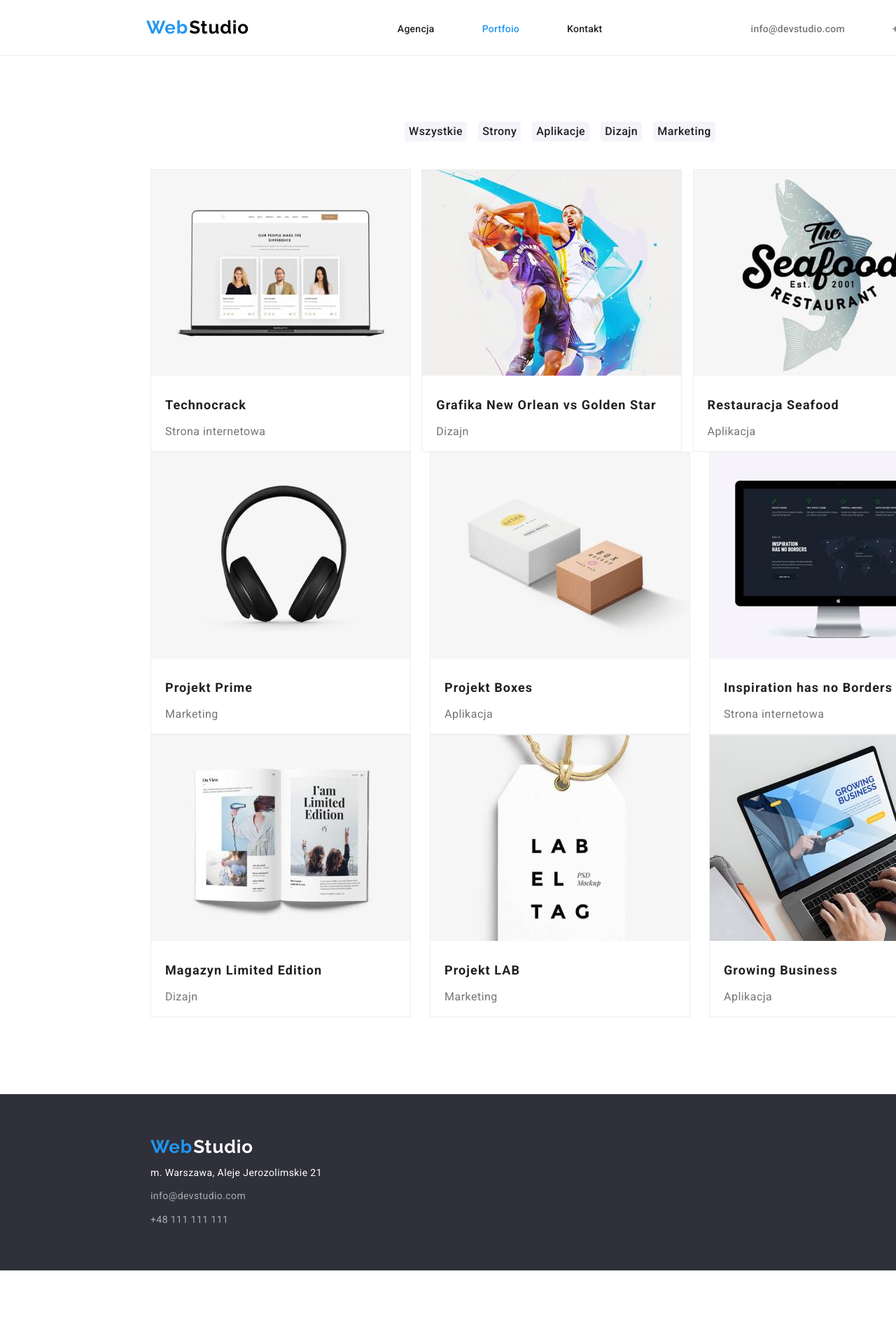
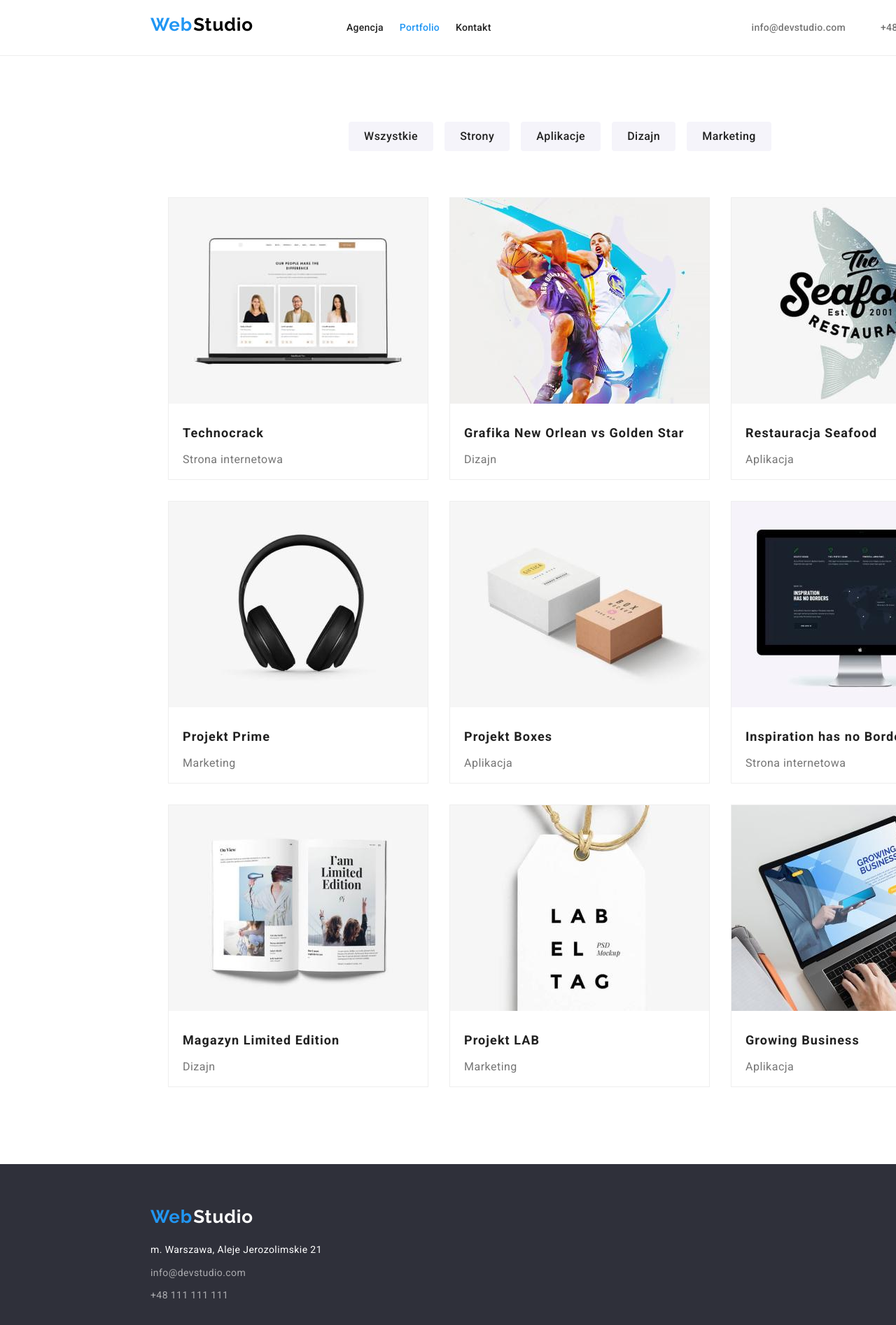
Before and after one commit to marcinucieklak/goit-markup-hw-03, a plain HTML site: page portfolio.html in a window 1280 px wide. Shown: the top 1894 px of the page at 70% size. Before the commit the page ends 1816 px from the top, so only its background shows below. Drawn offline with nearby package versions, Linux system fonts and the light colour scheme.

Commit message:
after tutor correction: 1) header and footer fixed 2) .container 1200px margin 0 auto and body 1600 px 3) missplaced sing > cleared and gaps in grid corrected 4) padding in buttons corrected 5) number of base colors reduced 6) clases .footer and .header changed to <footer> <hader>

```diff
--- a/css/styles.css
+++ b/css/styles.css
@@ -6,38 +6,58 @@
 @import url('https://fonts.googleapis.com/css2?family=Raleway:wght@700&family=Roboto:wght@400;500;700;900&display=swap');
 
 :root {
-    --logo-color: #2196F3;
-    --logo-color-dark: #000000;
-    --logo-color-light: #FFFFFF;
-    --text-collor-one:#000000;
-    --text-color-two:#212121;
-    --text-color-tree:#757575;
-    --text-color-four:#FFFFFF;
-    --text-color-five:#2196F3;
-    --text-color-six: rgba(255, 255, 255, 0.6);
-    --bg-color-one: #ffffff;
-    --bg-color-two: #E5E5E5;
-    --bg-color-tree: #F5F4FA;
-    --bg-color-four: #2F303A;
-    --bg-color-five: #2196F3;
-    --border-color-one: #EEEEEE;
-    --border-color-two: #ECECEC;
+    --base-color-blue: #2196F3;
+    --base-color-black: #000000;
+    --base-color-white: #FFFFFF;
+    --base-color-darck-grey:#212121;
+    --base-color-darck-grey-two: #2F303A;
+    --base-color-grey:#757575;
+    --base-color-pale: rgba(255, 255, 255, 0.6);
+    --base-color-ligth-one: #E5E5E5;
+    --base-color-ligth-two: #F5F4FA;
+    --base-color-ligth-tree: #EEEEEE;
+    --base-color-ligth-four: #ECECEC;
 }
 
 body {
     font-family: "Roboto", "Raleway", sans-serif;
-    background-color: var(--bg-color-one, #FFFFFF);
-    color: var(--text-collor-one, #000000);
+    background-color: var(--base-color-white, #FFFFFF);
+    color: var(--base-color-black, #000000);
+    width: 1600px;
+}
+
+header {
+    background-color: var(--base-color-white, #FFFFFF);
+    width: 1600px;
+    height: 80px;
+    border-bottom-color: var(--base-color-ligth-tree, #EEEEEE);
+    border-bottom-style: solid;
+    border-bottom-width: 1px;
+}
+
+footer {
+    background-color:var(--base-color-darck-grey-two, #2F303A);
+    box-sizing: border-box;
+    padding-top: 60px;
+    padding-bottom: 60px;
+    width: 1600px;
+    height: 252px;
 }
 
 .container{
-    width: 1600px;
+    width: 1200px;
+    margin: 0 auto;
 }
 
 .section{
   box-sizing: border-box;
   padding-top: 94px;
   padding-bottom: 94px;
+}
+
+.section-four-paragraph{
+        box-sizing: border-box;
+        padding-top: 94px;
 }
 
 /* wyjątek - wymuszenie usunięcia przerwy pomiędzy elementami liniowymi*/
@@ -52,12 +72,12 @@ body {
 }
 
 link:hover, link:focus {
-   color: var(--text-color-five, #2196F3);
+   color: var(--base-color-blue, #2196F3);
 }
 
 .header-link-navigation {
-    margin-inline: 32px;
-    color: var(--text-color-two, #212121);
+    color: var(--base-color-darck-grey, #212121);
+    margin-inline: 23px;
     font-size: 14px;
     font-weight: 500;
     line-height: 1.1;
@@ -65,10 +85,17 @@ link:hover, link:focus {
     text-align: left
 }
 
+.header-link-navigation:first-of-type{
+    margin-left: 0px;
+}
+
+.header-link-navigation:last-of-type{
+    margin-right: 0px;
+}
+
 /* docelowo portfolio .header-link-navigation:visited */
 .header-link-navigation-selected {
-    margin-inline: 32px;
-    color: var(--text-color-five, #2196F3);
+    color: var(--base-color-blue, #2196F3);
     font-size: 14px;
     font-weight: 500;
     line-height: 1.1;
@@ -76,24 +103,14 @@ link:hover, link:focus {
     text-align: left
 }
 
-.header-link-navigation:first-child {
-    margin-left: 0px;
-    margin-right: 32px;
-}
-
-.header-link-navigation:last-child {
-    margin-left: 32px;
-    margin-right: 0px;
-}
-
 
 .header-link-navigation:hover, .header-link-navigation:focus {
-    color: var(--text-color-five, #2196F3);
+    color: var(--base-color-blue, #2196F3);
 }
 
 .header-link-addresses{
-    margin-inline: 32px;
-    color: var(--text-color-tree, #757575);
+    color: var(--base-color-grey, #757575);
+    margin-inline: 25px;
     font-size: 14px;
     font-weight: 500;
     line-height: 1.1;
@@ -101,33 +118,27 @@ link:hover, link:focus {
     text-align: left;
 }
 
-.header-link-addresses:first-child {
-    margin-left: 0px;
-    margin-right: 32px;
+.header-link-addresses:first-of-type {
+    margin-left: 0px
 }
 
-.header-link-addresses:last-child {
-    margin-left: 32px;
-    margin-right: 0px;
+.header-link-addresses:last-of-type {
+    margin-right: 0px
 }
 
 .header-link-addresses:hover, .header-link-addresses:focus {
-    color: var(--text-color-five, #2196F3);
+    color: var(--base-color-blue, #2196F3);
 }
 
-.header {
-    background-color: var(--bg-color-one, #FFFFFF);
-    height: 80px;
+.header-layout{
     display: flex;
     justify-content: space-between;
-    border-bottom-color: var(--border-color-one, #EEEEEE);
-    border-bottom-style: solid;
-    border-bottom-width: 1px;
 }
 
 .header-logo{
     padding-top: 24px;
-    padding-left: 215px;
+    padding-left: 15px;
+    padding-right: 94px;
     font-size: 26px;
     font-weight: 700;
     line-height: 1.2;
@@ -138,29 +149,31 @@ link:hover, link:focus {
 
 .header-logo-web {
     font-family: Raleway;
-    color: var(--logo-color, #2196F3);
+    color: var(--base-color-blue, #2196F3);
 }
 
 .header-logo-studio {
-    color:var(--logo-color-dark, #000000);
+    color:var(--base-color-black, #000000);
     font-family: Raleway;
 }
 
 .header-navigation {
-    display: inline-block;
-    justify-content: center;
-    padding-top: 32px;
+    display: inline-flex;
+    justify-content: space-between;
+    padding: 32px;
 }
 
+
+
 .header-addresses {
-    display: inline-block;
-    justify-content: center;
-    padding-top: 32px;
-    padding-right: 215px;
+    display: inline-flex;
+    justify-content: space-between;
+    padding: 32px;
+
 }
 
 .section-topmain {
-    background-color: var(--bg-color-four, #2F303A);
+    background-color: var(--base-color-darck-grey-two, #2F303A);
     margin: 0;
     box-sizing:border-box;
     padding-top: 200px;
@@ -169,7 +182,7 @@ link:hover, link:focus {
 }
 
 .title-one {
-    color: var(--text-color-four, #FFFFFF);
+    color: var(--base-color-white, #FFFFFF);
     text-align: center;
     font-weight: 900;
     font-size: 44px;
@@ -182,7 +195,7 @@ link:hover, link:focus {
 .button-topmain {
     width: 200px;
     height: 50px;
-    background: var(--bg-color-five, #2196F3);
+    background: var(--base-color-blue, #2196F3);
     color: var(--text-color-four, #FFFFFF);
     box-shadow: 0px 4px 4px rgba(0, 0, 0, 0.15);
     border-radius: 4px;
@@ -195,17 +208,21 @@ link:hover, link:focus {
 }
 
 .section-list {
-    padding-left: 215px;
-    padding-right: 215px;
     display: flex;
     justify-content: space-between;
     list-style-type: none;
-    padding-top: 24px;
-    flex-wrap: wrap;
+}
+
+.portfolio-list{
+    display: grid;
+    grid: auto / auto auto auto;
+    grid-gap: 30px;
+    list-style-type: none;
+    padding-top: 50px;
 }
 
 .title-tree {
-    color: var(--text-color-two, #212121);
+    color: var(--base-color-darck-grey, #212121);
     font-size: 14px;
     font-weight: 700;
     line-height: 1.1;
@@ -218,7 +235,7 @@ link:hover, link:focus {
     height: 75px;
     width: 270px;
     border-radius: nullpx;
-    color: var(--text-color-tree, #757575);
+    color: var(--base-color-grey, #757575);
     font-size: 14px;
     font-weight: 400;
     line-height: 1.7;
@@ -227,7 +244,7 @@ link:hover, link:focus {
 }
 
 .title-two {
-    color: var(--text-color-two, #212121);
+    color: var(--base-color-darck-grey, #212121);
     font-size: 36px;
     font-weight: 700;
     line-height: 1.2;
@@ -236,11 +253,11 @@ link:hover, link:focus {
 }
 
 .background-ourteam {
-    background-color: var(--bg-color-tree, #F5F4FA);
+    background-color: var(--base-color-ligth-two, #F5F4FA);
 }
 
 .photo-box {
-    background-color: var(--bg-color-one, #FFFFFF);
+    background-color: var(--base-color-white, #FFFFFF);
     height: 368px;
     width: 270px;
     box-shadow: 0px 1px 3px rgba(0, 0, 0, 0.12), 0px 1px 1px rgba(0, 0, 0, 0.14), 0px 2px 1px rgba(0, 0, 0, 0.2);
@@ -248,7 +265,7 @@ link:hover, link:focus {
 }
 
 .title-four {
-    color: var(--text-color-two, #212121);
+    color: var(--base-color-darck-grey, #212121);
     font-size: 16px;
     font-weight: 500;
     line-height: 1.2;
@@ -257,7 +274,7 @@ link:hover, link:focus {
 }
 
 .text-photo {
-    color: var(--text-color-tree, #757575);
+    color: var(--base-color-grey, #757575);
     font-family: Roboto;
     font-size: 16px;
     font-weight: 400;
@@ -266,17 +283,16 @@ link:hover, link:focus {
     text-align: center;
 }
 
-.footer {
-    background-color: #2F303A;
-    height: 252px;
-    display: flex;
+.footer-layout{
+    display: block;
     flex-direction: column;
     justify-content: space-between;
 }
 
 .footer-logo {
-    padding-top: 60px;
-    padding-left: 215px;
+    display: block;
+    padding-bottom: 20px;
+    padding-left: 15px;
     font-size: 26px;
     font-weight: 700;
     line-height: 1.2;
@@ -286,17 +302,19 @@ link:hover, link:focus {
 
 .footer-logo-web {
     font-family: Raleway;
-    color: var(--logo-color, #2196F3);
+    color: var(--base-color-blue, #2196F3);
 }
 
 .footer-logo-studio {
-    color: var(--logo-color-light, #FFFFFF);
+    color: var(--base-color-white, #FFFFFF);
     font-family: Raleway;
 }
 
 .footer-address {
-    color: var(--logo-color-light, #FFFFFF);
-    padding-left: 215px;
+    display: block;
+    color: var(--base-color-white, #FFFFFF);
+    padding-left: 15px;
+    padding-bottom: 9px;
     font-style: normal;
     font-size: 14px;
     font-weight: 400;
@@ -305,23 +323,26 @@ link:hover, link:focus {
     text-align: left;
 }
 
+
 .footer-mail {
-    padding-left: 215px;
+    display: block;
+    padding-left: 15px;
+    padding-bottom: 9px;
     font-weight: 400;
     font-size: 14px;
     line-height: 1.7;
     letter-spacing: 0.03em;
-    color: var(--text-color-six, rgba(255, 255, 255, 0.6));
+    color: var(--base-color-pale, rgba(255, 255, 255, 0.6));
 }
 
 .footer-phone {
-    padding-left: 215px;
-    padding-bottom: 60px;
+    display: block;
+    padding-left: 15px;
     font-weight: 400;
     font-size: 14px;
     line-height: 1.7;
     letter-spacing: 0.03em;
-    color: var(--text-color-six, rgba(255, 255, 255, 0.6));
+    color: var(--base-color-pale, rgba(255, 255, 255, 0.6));
 }
 
 .subsection-fivebuttons {
@@ -331,8 +352,9 @@ link:hover, link:focus {
 
 .button-portfolio {
     border-style: none;
+    padding: 8px 22px;
     margin-inline: 8px;
-    background: var(--bg-color-tree, #F5F4FA);
+    background: var(--base-color-ligth-two, #F5F4FA);
     color: var(--text-color-two, #212121);
     border-radius: 4px;
     cursor: pointer;
@@ -354,8 +376,8 @@ link:hover, link:focus {
 }
 
 .button-portfolio:hover, .button-portfolio:focus {
-    background: var(--bg-color-five, #2196F3);
-    color: var(--text-color-four, #FFFFFF)
+    background: var(--base-color-blue, #2196F3);
+    color: var(--base-color-white, #FFFFFF)
 }
 
 .section-firstraw {
@@ -376,17 +398,17 @@ link:hover, link:focus {
 
 
 .portfolio-photo-box {
-    background-color: var(--bg-color-one, #FFFFFF);
+    background-color: var(--base-color-white, #FFFFFF);
     box-sizing: border-box;
     height: 404px;
     width: 372px;
-    border-color: var(--border-color-one,#EEEEEE);
+    border-color: var(--base-color-ligth-tree,#EEEEEE);
     border-style: solid;
     border-width: 1px;
 }
 
 .portfolio-title-four {
-    color: var(--text-color-two, #212121);
+    color: var(--base-color-darck-grey, #212121);
     margin: 0px;
     text-indent: 20px;
     padding-top: 20px;
@@ -398,7 +420,7 @@ link:hover, link:focus {
 }
 
 .portfolio-text-photo {
-    color: var(--text-color-tree, #757575);
+    color: var(--base-color-grey, #757575);
     margin: 0px;
     text-indent: 20px;
     padding-top: 4px;
--- a/portfolio.html
+++ b/portfolio.html
@@ -30,24 +30,30 @@
             rel="stylesheet"
         />
     </head>
-    <body class="container">
-        <header class="header">
+    <body>
+        <header>
+            <div class="container header-layout">
                 <!-- Tutaj znajduje się nagłówek strony -->
-            <a href="index.html" class="link header-logo no-gap">
+                <div>
+                    <a href="index.html" class="link header-logo">
                         <span class="header-logo-web">Web</span>
                         <span class="header-logo-studio no-gap">Studio</span>
                     </a>
                     <nav class="header-navigation">
                         <!-- Nawigacja do innych stron -->
-                <a href="#" class="link header-link-navigation">Agencja</a>
+                        <a href="#" class="link header-link-navigation"
+                            >Agencja</a
+                        >
                         <a
                             href="portfolio.html"
                             class="link header-link-navigation-selected"
-                    >Portfoio</a
+                            >Portfolio</a
                         >
-                <a href="#" class="link header-link-navigation">Kontakt</a>
+                        <a href="#" class="link header-link-navigation"
+                            >Kontakt</a
+                        >
                     </nav>
-
+                </div>
                 <!-- Dane adresowe  -->
                 <div class="header-addresses">
                     <!-- Link do adresu e-mail  -->
@@ -57,12 +63,15 @@
                         >info@devstudio.com</a
                     >
                     <!-- Link do numeru telefonu -->
-                <a href="tel:+48111111111" class="link header-link-addresses"
+                    <a
+                        href="tel:+48111111111"
+                        class="link header-link-addresses"
                         >+48 111 111 111</a
                     >
                 </div>
+            </div>
         </header>
-        <main>
+        <main class="container">
             <!-- 5 PRZYCISKÓW -->
             <section class="section">
                 <div class="subsection-fivebuttons">
@@ -84,7 +93,7 @@
                 </div>
 
                 <!-- first picture raw -->
-                <ul class="section-list">
+                <ul class="portfolio-list">
                     <li>
                         <div class="portfolio-photo-box">
                             <img
@@ -129,7 +138,6 @@
                             <p class="portfolio-text-photo">Aplikacja</p>
                         </div>
                     </li>
-                    <
 
                     <!-- middle picture raw -->
 
@@ -221,13 +229,14 @@
                 </ul>
             </section>
         </main>
-        <footer class="footer">
+        <footer>
+            <div class="container footer-layout">
                 <!-- Tutaj znajduje się stopka strony -->
-
                 <a href="index.html" class="footer-logo link">
                     <span class="footer-logo-web">Web</span>
                     <span class="footer-logo-studio no-gap">Studio</span>
                 </a>
+                <div>
                     <!-- Adress  -->
                     <address class="footer-address">
                         m. Warszawa, Aleje Jerozolimskie 21
@@ -242,6 +251,8 @@
                     <a href="tel:+48111111111" class="link footer-phone"
                         >+48 111 111 111</a
                     >
+                </div>
+            </div>
         </footer>
     </body>
 </html>
```
Also changed, not shown: index.html (+40 -23 lines). Lines whose indentation alone changed are shown as unchanged.
